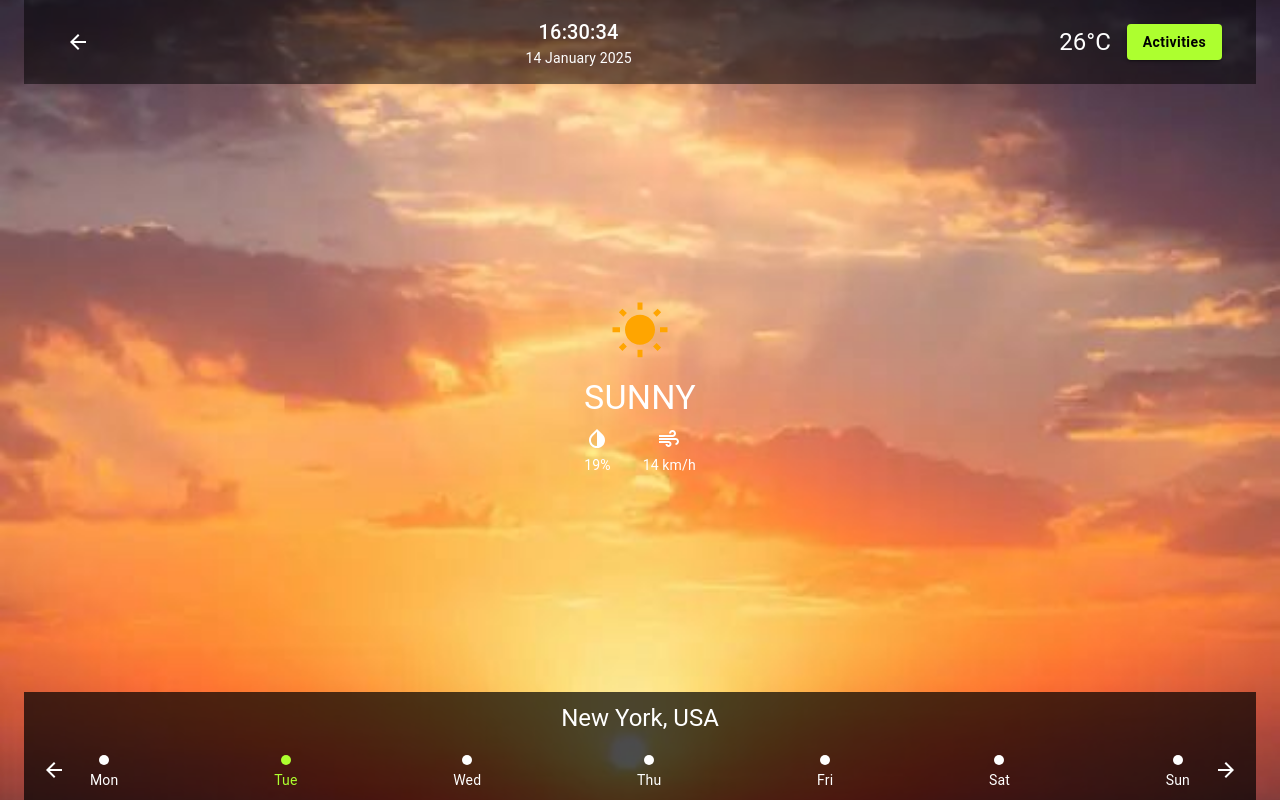
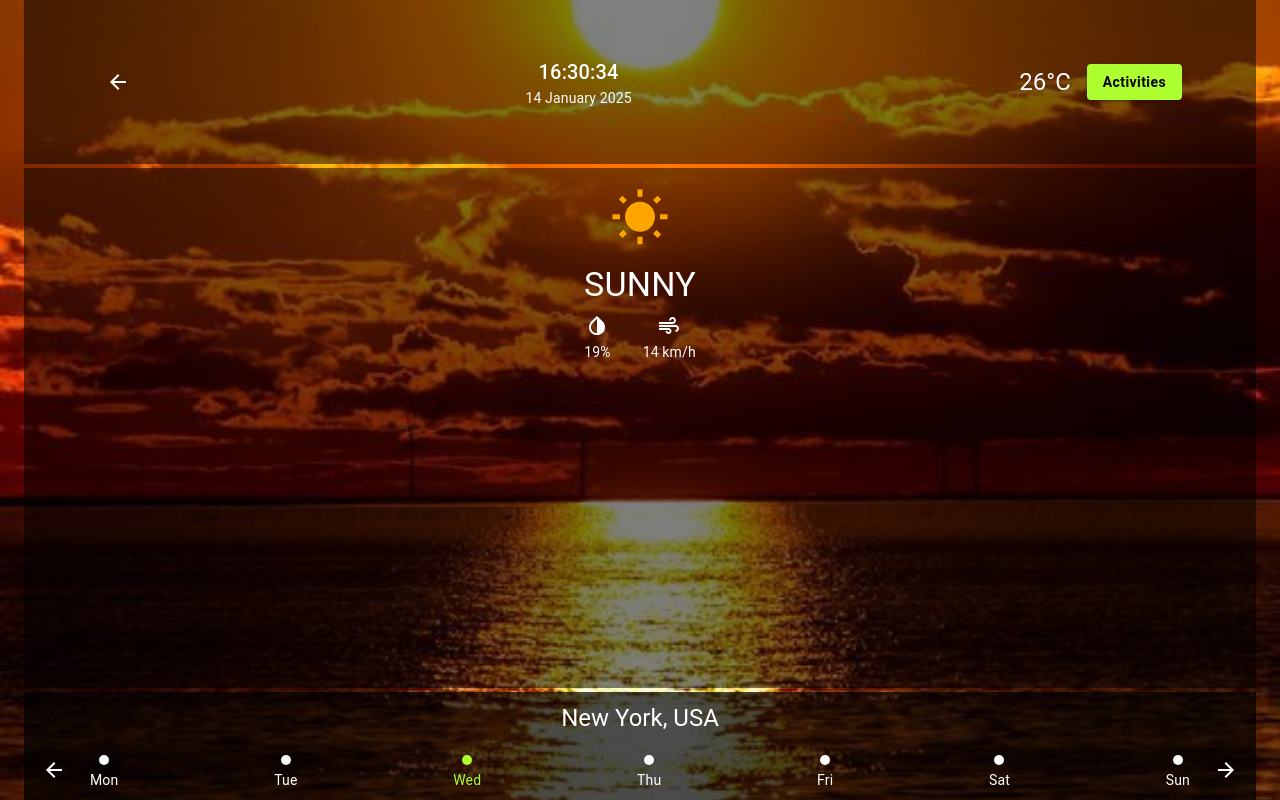
Before and after one commit to Asiphile1/Group-Technical-Assessment, a React (Create React App) app: page /weather in a window 1280 px wide. Built offline with nearby package versions, Linux system fonts and the light colour scheme.

Commit message:
refining the weather component

```diff
--- a/src/components/pages/WeatherScreen.js
+++ b/src/components/pages/WeatherScreen.js
@@ -27,7 +27,7 @@ const WeatherScreen = () => {
     windSpeed: "14 km/h",
     condition: "Sunny",
     days: ["Mon", "Tue", "Wed", "Thu", "Fri", "Sat", "Sun"],
-    currentDay: 1, // Index of the current day (0 for Monday, etc.)
+    currentDay: 2, // Index of the current day (0 for Monday, etc.)
   };
 
   return (
@@ -51,7 +51,9 @@ const WeatherScreen = () => {
         sx={{
           background: "rgba(0, 0, 0, 0.5)",
           boxShadow: "none",
-          padding: "10px",
+          padding: "50px",
+
+
         }}
       >
         <Toolbar sx={{ justifyContent: "space-between" }}>
@@ -91,6 +93,9 @@ const WeatherScreen = () => {
           alignItems: "center",
           textAlign: "center",
           padding: "20px",
+          background: "rgba(0, 0, 0, 0.5)",
+          boxShadow: "none",
+          height: "60%"
         }}
       >
         <WbSunnyIcon sx={{ fontSize: "60px", color: "orange" }} />
```
Also changed, not shown: public/assets/weather-background.jpg.
